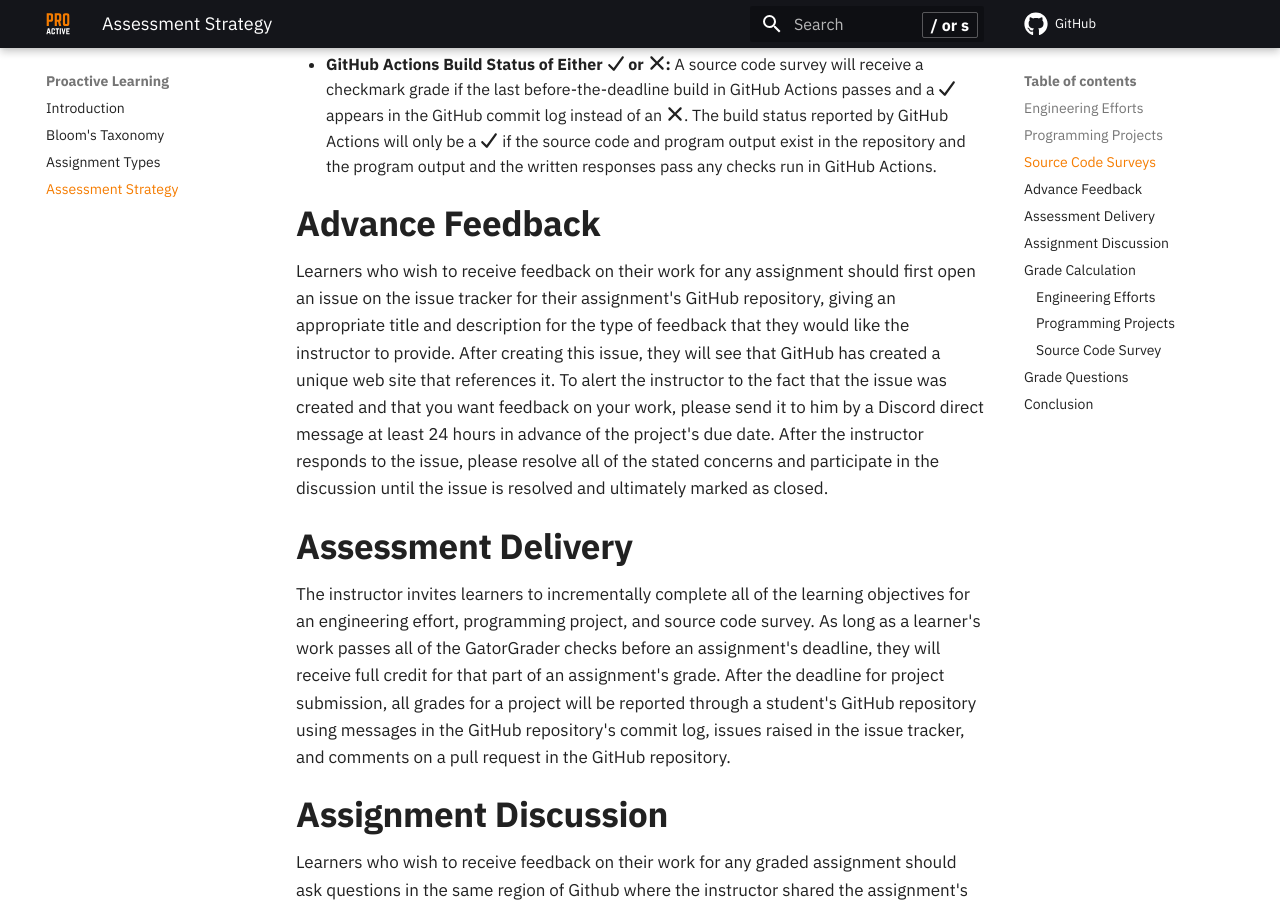
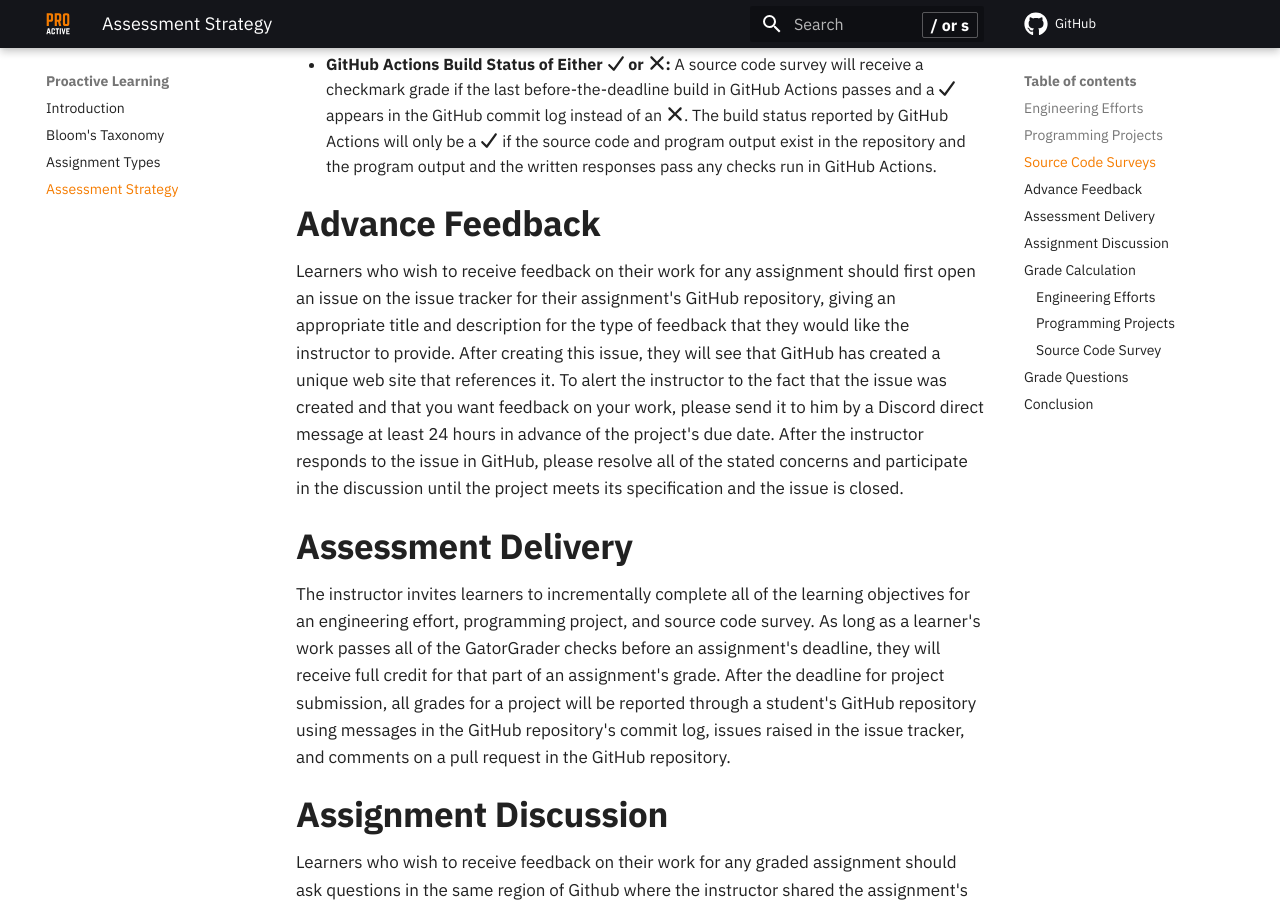
Before and after one commit to ProactiveProgrammers/www.proactiveprogrammers.com, an MkDocs documentation site: the page built from docs/proactive-learning/assessment-strategy.md, in a window 1280 px wide and 900 px high, scrolled down 3063 px. Built offline with MkDocs 1.6.1 and Material for MkDocs 9.7.7, drawn with Linux system fonts in a browser that asks for light colours; comment, search, counter and statistics services are not loaded.

Commit message:
feat: Reference the specification in assessment-strategy in feedback.

```diff
--- a/docs/proactive-learning/assessment-strategy.md
+++ b/docs/proactive-learning/assessment-strategy.md
@@ -150,8 +150,9 @@ will see that GitHub has created a unique web site that references it. To alert
 the instructor to the fact that the issue was created and that you want feedback
 on your work, please send it to him by a Discord direct message at least 24
 hours in advance of the project's due date. After the instructor responds to the
-issue, please resolve all of the stated concerns and participate in the
-discussion until the issue is resolved and ultimately marked as closed.
+issue in GitHub, please resolve all of the stated concerns and participate in
+the discussion until the project meets its specification and the issue is
+closed.
 
 ## Assessment Delivery
 
```
